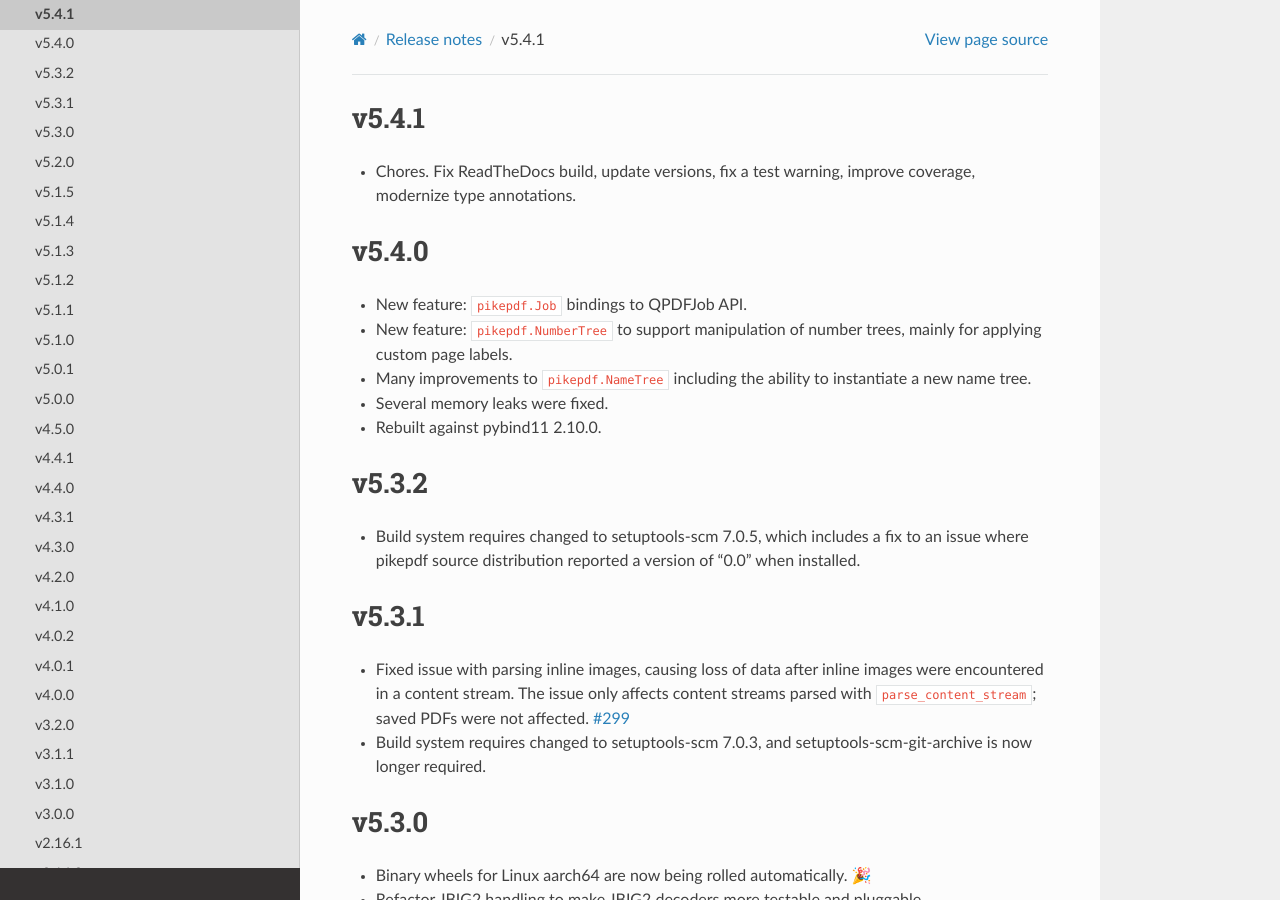
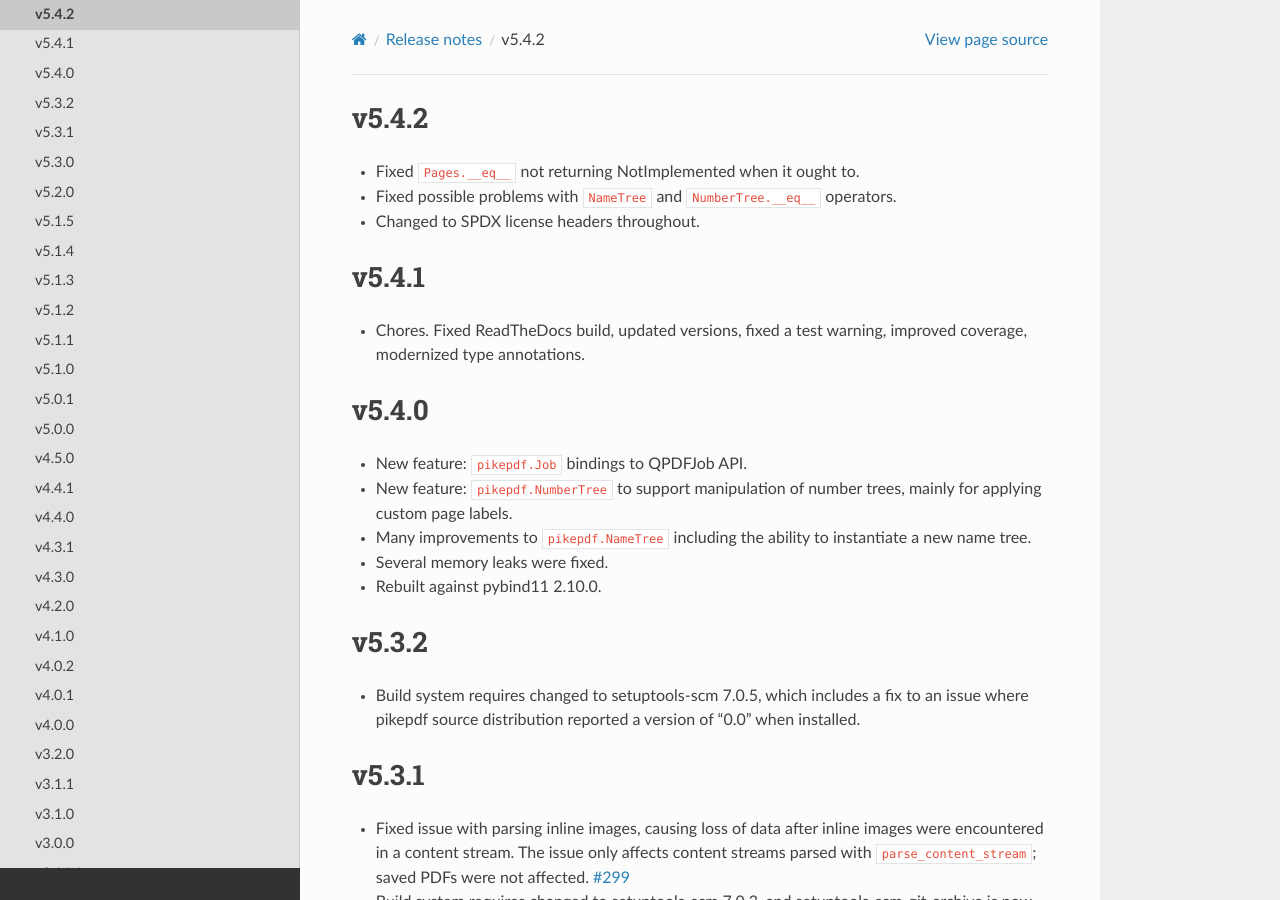
Before and after one commit to pikepdf/pikepdf, a Sphinx documentation site: the page built from docs/releasenotes/version5.rst, in a window 1280 px wide and 900 px high. Built offline with Sphinx 7.4.7 and the Read the Docs theme 2.0.0, drawn with Linux system fonts in a browser that asks for light colours.

Commit message:
v5.4.2 release notes

```diff
--- a/docs/releasenotes/version5.rst
+++ b/docs/releasenotes/version5.rst
@@ -1,8 +1,15 @@
+v5.4.2
+======
+
+-  Fixed ``Pages.__eq__`` not returning NotImplemented when it ought to.
+-  Fixed possible problems with ``NameTree`` and ``NumberTree.__eq__`` operators.
+-  Changed to SPDX license headers throughout.
+
 v5.4.1
 ======
 
--  Chores. Fix ReadTheDocs build, update versions, fix a test warning, improve
-   coverage, modernize type annotations.
+-  Chores. Fixed ReadTheDocs build, updated versions, fixed a test warning, improved
+   coverage, modernized type annotations.
 
 v5.4.0
 ======
```
